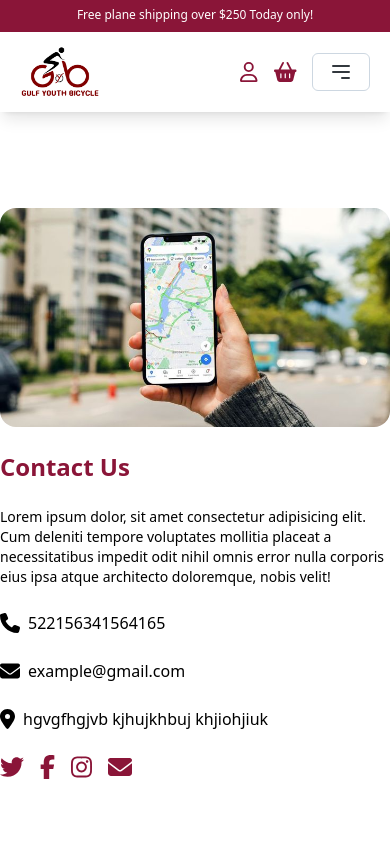
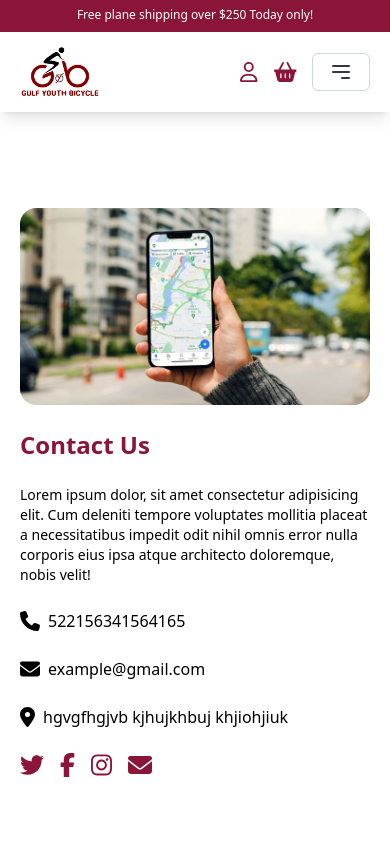
Before and after one commit to kimiafarshadnia/bicycle-shop, a Next.js app: page /contact-us in a window 390 px wide. Shown: the top 844 px of the page. Built offline with nearby package versions, Linux system fonts and the light colour scheme.

Commit message:
add padding

```diff
--- a/src/app/contact-us/page.tsx
+++ b/src/app/contact-us/page.tsx
@@ -7,7 +7,7 @@
 export default function ContactUs() {
     return (
         <main className="flex min-h-screen flex-col py-24">
-            <div className="container mx-auto">
+            <div className="container mx-auto px-5 md:px-0">
                 <div className="flex flex-col gap-40">
                     <div className="flex flex-col md:flex-row gap-6 md:justify-between">
                         <div className="basis-2/4">
```
